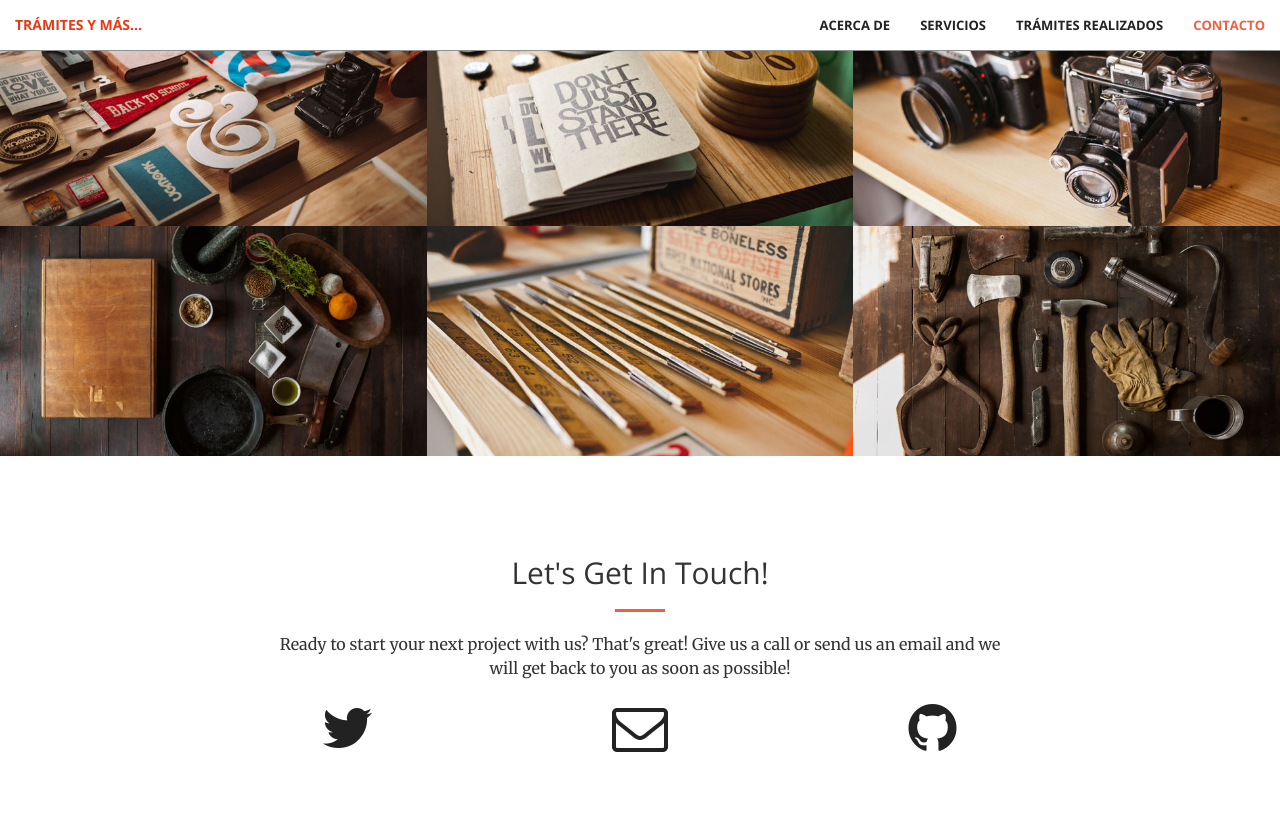
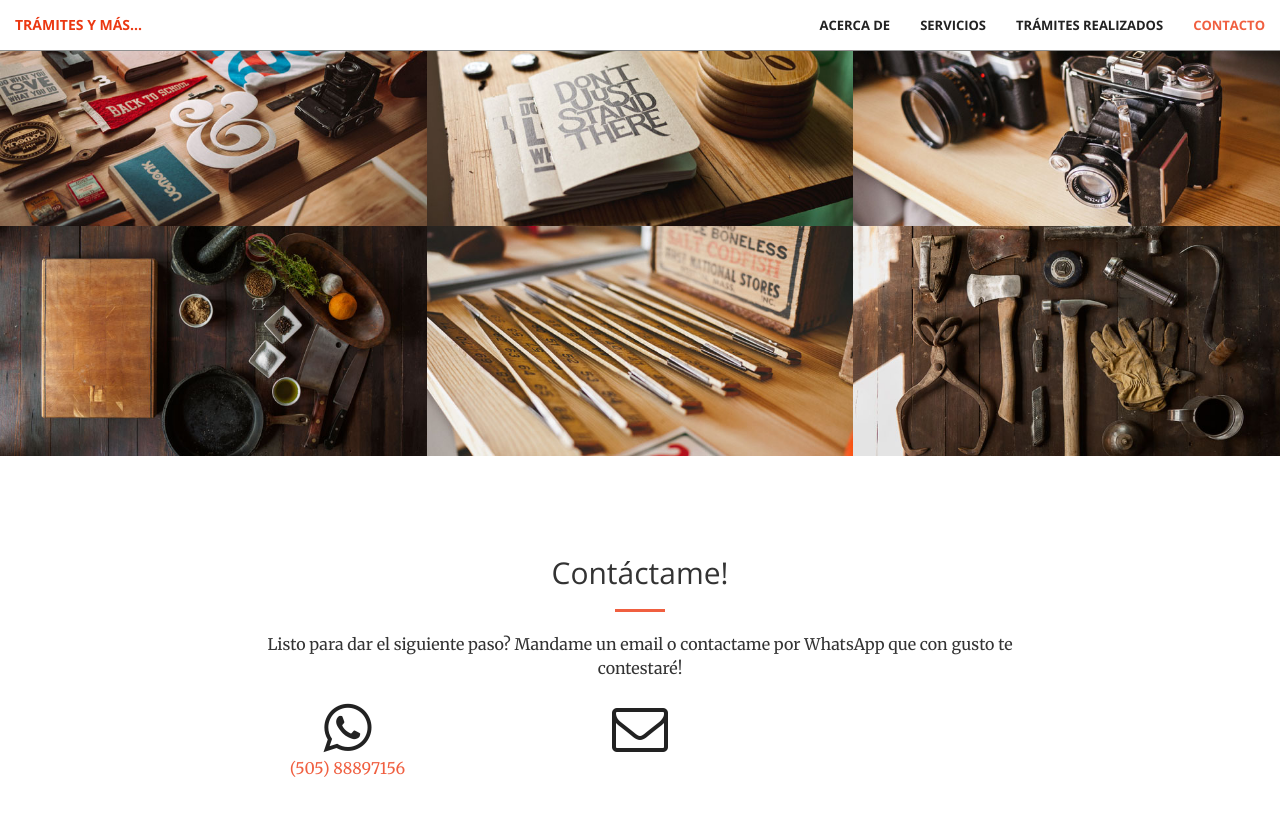
Before and after one commit to clmunoz/tramites, a Jekyll site: the page built from index.html, in a window 1280 px wide and 900 px high, scrolled down 1811 px. Shown: the top 816 px of the window. Built offline with Jekyll 4.4.1, drawn with Linux system fonts in a browser that asks for light colours.

Commit message:
Update contact.html

```diff
--- a/_includes/contact.html
+++ b/_includes/contact.html
@@ -2,14 +2,14 @@
     <div class="container">
         <div class="row">
             <div class="col-lg-8 col-lg-offset-2 text-center">
-                <h2 class="section-heading">Let's Get In Touch!</h2>
+                <h2 class="section-heading">Contáctame!</h2>
                 <hr class="primary">
-                <p>Ready to start your next project with us? That's great! Give us a call or send us an email and we will get back to you as soon as possible!</p>
+                <p>Listo para dar el siguiente paso? Mandame un email o contactame por WhatsApp que con gusto te contestaré!</p>
             </div>
         <div class="col-lg-2 col-lg-offset-2 text-center">
-            <a href="https://twitter.com/{{ site.twitter_username }}">
-                <i class="fa fa-twitter fa-3x wow bounceIn" data-wow-delay=".1s"></i>
-                <p>{{ site.twitter_username }}</p>
+            <a href="tel:+150588897156">
+                <i class="fa fa-whatsapp fa-3x wow bounceIn" data-wow-delay=".1s"></i>
+                <p>(505) 88897156</p>
             </a>
         </div>
         <div class="col-lg-2 col-lg-offset-1 text-center">
@@ -18,12 +18,7 @@
                 <p>{{ site.email }}</p>
             </a>
         </div>
-        <div class="col-lg-2 col-lg-offset-1 text-center">
-            <a href="https://github.com/{{ site.github_username }}">
-            <i class="fa fa-github fa-3x wow bounceIn" data-wow-delay=".1s"></i>
-                <p>{{ site.github_username }}</p>
-            </a>
-        </div>
+
 
     </div>
 </section>
```
